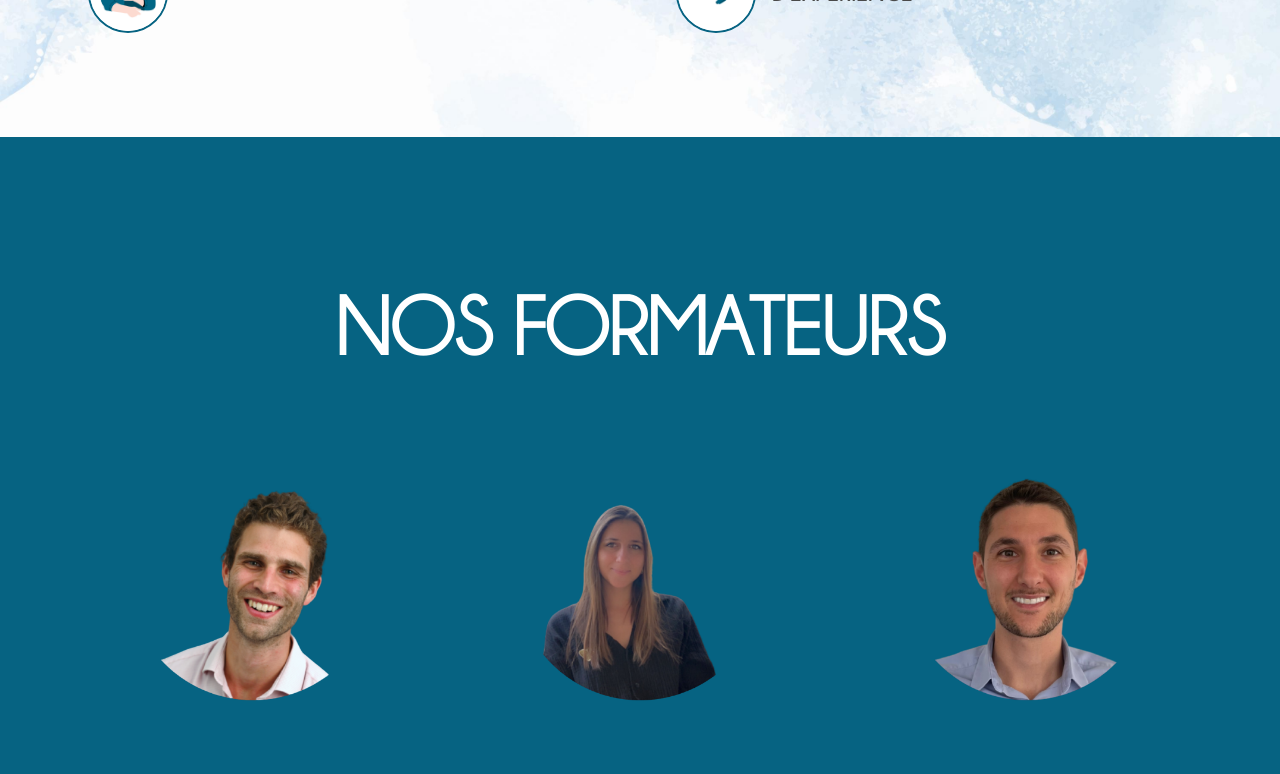
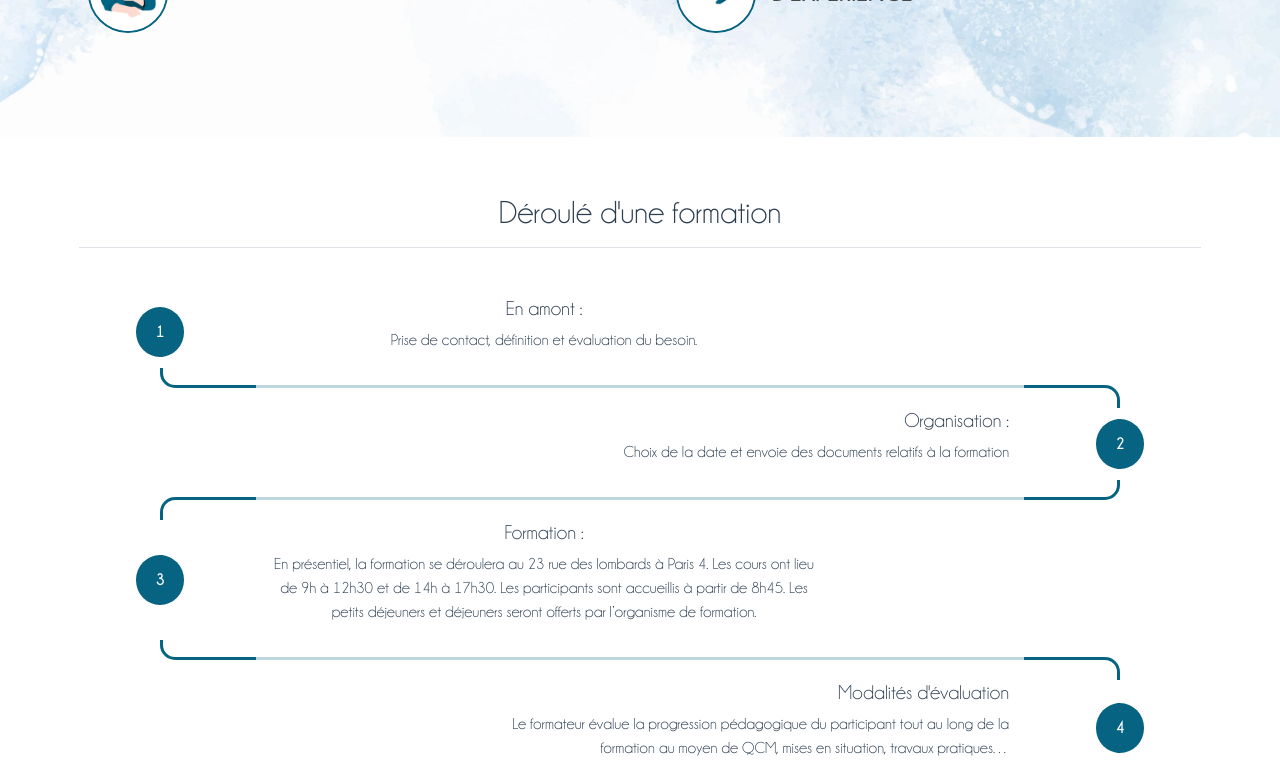
Before and after one commit to bakjydev/bakjyskills, a Vue app: page / in a window 1280 px wide. Shown: the part 2000-2774 px from the top of the page. Built offline with nearby package versions, Linux system fonts and the light colour scheme; no server answers; a web font is replaced by a local one.

Commit message:
timeline

```diff
--- a/public/index.html
+++ b/public/index.html
@@ -29,6 +29,9 @@
     <script type="text/javascript"
             src="https://cdn.jsdelivr.net/npm/@emailjs/browser@3/dist/email.min.js">
     </script>
+    <link href="//maxcdn.bootstrapcdn.com/bootstrap/4.1.1/css/bootstrap.min.css" rel="stylesheet" id="bootstrap-css">
+    <script src="//maxcdn.bootstrapcdn.com/bootstrap/4.1.1/js/bootstrap.min.js"></script>
+    <script src="//cdnjs.cloudflare.com/ajax/libs/jquery/3.2.1/jquery.min.js"></script>
     <script type="text/javascript">
         (function () {
             emailjs.init("bMS1RO88XQRk1txIR");
--- /dev/null
+++ b/src/components/Timeline.vue
@@ -0,0 +1,230 @@
+<template>
+  <section class="section is-medium">
+    <div class="">
+      <div class="container">
+        <h2 class="pb-3 pt-2 border-bottom mb-5">Déroulé d'une formation</h2>
+        <!--first section-->
+        <div class="row align-items-center how-it-works d-flex">
+          <div class="col-2 text-center bottom d-inline-flex justify-content-center align-items-center">
+            <div class="circle font-weight-bold">1</div>
+          </div>
+          <div class="col-6">
+            <h5>En amont :</h5>
+            <p>Prise de contact, définition et évaluation du besoin.</p>
+          </div>
+        </div>
+        <!--path between 1-2-->
+        <div class="row timeline">
+          <div class="col-2">
+            <div class="corner top-right"></div>
+          </div>
+          <div class="col-8">
+            <hr/>
+          </div>
+          <div class="col-2">
+            <div class="corner left-bottom"></div>
+          </div>
+        </div>
+        <!--second section-->
+        <div class="row align-items-center justify-content-end how-it-works d-flex">
+          <div class="col-6 text-right">
+            <h5>Organisation :</h5>
+            <p>Choix de la date et envoie des documents relatifs à la formation</p>
+          </div>
+          <div class="col-2 text-center full d-inline-flex justify-content-center align-items-center">
+            <div class="circle font-weight-bold">2</div>
+          </div>
+        </div>
+        <!--path between 2-3-->
+        <div class="row timeline">
+          <div class="col-2">
+            <div class="corner right-bottom"></div>
+          </div>
+          <div class="col-8">
+            <hr/>
+          </div>
+          <div class="col-2">
+            <div class="corner top-left"></div>
+          </div>
+        </div>
+        <!--third section-->
+        <div class="row align-items-center how-it-works d-flex">
+          <div class="col-2 text-center top d-inline-flex justify-content-center align-items-center">
+            <div class="circle font-weight-bold">3</div>
+          </div>
+          <div class="col-6">
+            <h5>Formation :</h5>
+            <p>En présentiel, la formation se déroulera au 23 rue des lombards à Paris 4.
+              Les cours ont lieu de 9h à 12h30 et de 14h à 17h30.
+              Les participants sont accueillis à partir de 8h45. Les petits déjeuners et déjeuners seront offerts par
+              l’organisme de formation.</p>
+          </div>
+        </div>
+
+        <div class="row timeline">
+          <div class="col-2">
+            <div class="corner top-right"></div>
+          </div>
+          <div class="col-8">
+            <hr/>
+          </div>
+          <div class="col-2">
+            <div class="corner left-bottom"></div>
+          </div>
+        </div>
+
+        <div class="row align-items-center justify-content-end how-it-works d-flex">
+          <div class="col-6 text-right">
+            <h5>Modalités d'évaluation</h5>
+            <p>Le formateur évalue la progression pédagogique du participant tout au long de la formation au moyen de
+              QCM, mises en situation, travaux pratiques…</p>
+          </div>
+          <div class="col-2 text-center full d-inline-flex justify-content-center align-items-center">
+            <div class="circle font-weight-bold">4</div>
+          </div>
+        </div>
+
+        <div class="row timeline">
+          <div class="col-2">
+            <div class="corner right-bottom"></div>
+          </div>
+          <div class="col-8">
+            <hr/>
+          </div>
+          <div class="col-2">
+            <div class="corner top-left"></div>
+          </div>
+        </div>
+        <!--third section-->
+        <div class="row align-items-center how-it-works d-flex">
+          <div class="col-2 text-center top d-inline-flex justify-content-center align-items-center">
+            <div class="circle font-weight-bold">5</div>
+          </div>
+          <div class="col-6">
+            <h5>A l’issue de la formation :</h5>
+            <p>Si l'évaluation est positive, un diplôme CONCILIA vous sera décerné à l'issue de la formation.</p>
+          </div>
+        </div>
+
+        <div class="row timeline">
+          <div class="col-2">
+            <div class="corner top-right"></div>
+          </div>
+          <div class="col-8">
+            <hr/>
+          </div>
+          <div class="col-2">
+            <div class="corner left-bottom"></div>
+          </div>
+        </div>
+
+        <div class="row align-items-center justify-content-end how-it-works d-flex">
+          <div class="col-6 text-right">
+            <h5>Bilan :</h5>
+            <p>Nous vous remettrons à la fin de la formation par mail ou par papier une enquête de satisfaction
+              (anonyme), afin de nous partager vos impressions et nous aider à améliorer nos processus.</p>
+          </div>
+          <div class="col-2 text-center full d-inline-flex justify-content-center align-items-center">
+            <div class="circle font-weight-bold">6</div>
+          </div>
+        </div>
+      </div>
+    </div>
+  </section>
+</template>
+
+<script>
+export default {
+  name: "Timeline"
+}
+</script>
+
+<style scoped>
+
+.section {
+  padding: 3rem;
+}
+
+.circle {
+  padding: 13px 20px;
+  border-radius: 50%;
+  background-color: #066382;
+  color: #fff;
+  max-height: 50px;
+  z-index: 2;
+}
+
+.how-it-works.row .col-2 {
+  align-self: center;
+}
+
+.how-it-works.row .col-2::after {
+  content: "";
+  position: absolute;
+  border-left: 3px solid #066382;
+  z-index: 1;
+}
+
+.how-it-works.row .col-2.bottom::after {
+  height: 50%;
+  left: 50%;
+  top: 50%;
+}
+
+.how-it-works.row .col-2.full::after {
+  height: 100%;
+  left: calc(50% - 3px);
+}
+
+.how-it-works.row .col-2.top::after {
+  height: 50%;
+  left: 50%;
+  top: 0;
+}
+
+
+.timeline div {
+  padding: 0;
+  height: 40px;
+}
+
+.timeline hr {
+  border-top: 3px solid #066382;
+  margin: 0;
+  top: 17px;
+  position: relative;
+}
+
+.timeline .col-2 {
+  display: flex;
+  overflow: hidden;
+}
+
+.timeline .corner {
+  border: 3px solid #066382;
+  width: 100%;
+  position: relative;
+  border-radius: 15px;
+}
+
+.timeline .top-right {
+  left: 50%;
+  top: -50%;
+}
+
+.timeline .left-bottom {
+  left: -50%;
+  top: calc(50% - 3px);
+}
+
+.timeline .top-left {
+  left: -50%;
+  top: -50%;
+}
+
+.timeline .right-bottom {
+  left: 50%;
+  top: calc(50% - 3px);
+}
+
+</style>
--- a/src/views/Home.vue
+++ b/src/views/Home.vue
@@ -3,6 +3,7 @@
   <Programme></Programme>
   <hero></hero>
   <But2></But2>
+  <Timeline></Timeline>
   <Formateurs></Formateurs>
   <Form></Form>
 </template>
@@ -13,7 +14,8 @@ import Formateurs from "@/components/Formateurs";
 import Hero from "@/components/hero";
 import Form from "@/components/Form";
 import But2 from "@/components/But2";
+import Timeline from "../components/Timeline";
 export default {
-  components: { But2, Form, Hero, Formateurs, Programme, Backtest}
+  components: {Timeline, But2, Form, Hero, Formateurs, Programme, Backtest}
 }
 </script>
```
